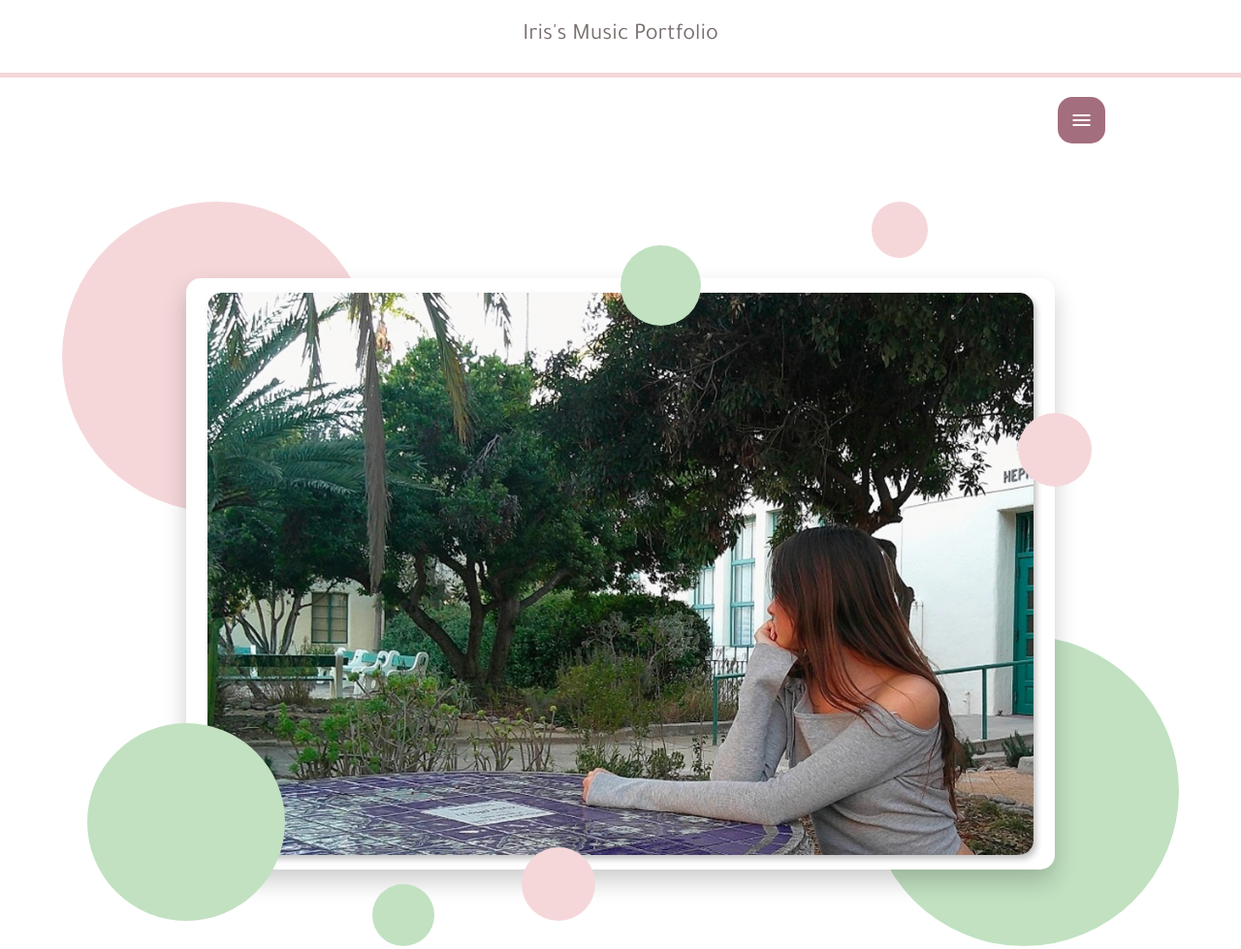
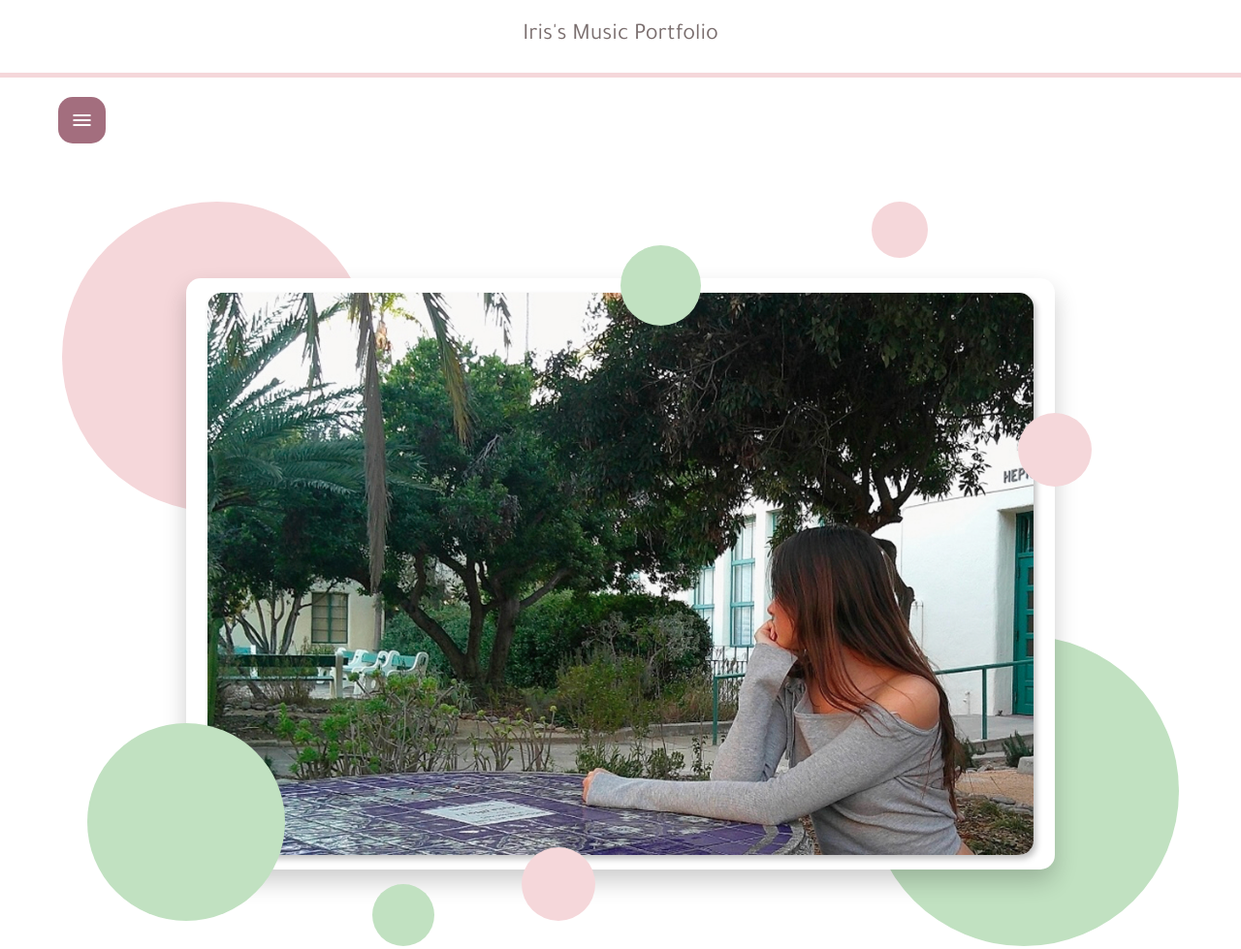
Before and after one commit to Seiko-And/music-portfolio, a plain HTML site: page index.html in a window 1280 px wide. Shown: the top 979 px of the page at 97% size. Drawn offline with nearby package versions, Linux system fonts and the light colour scheme.

Commit message:
changed code

```diff
--- a/css/style.css
+++ b/css/style.css
@@ -124,7 +124,7 @@ nav{
 }
 .navToggler:checked ~ ul{ display: block; }
 .navToggler{ display: none;}
-.navToggler, .navTogglerMenu { align-self: end; }
+.navToggler, .navTogglerMenu { align-self: start; }
 .navTogglerMenu{
     height: 100%;
     width: 49px;
```
